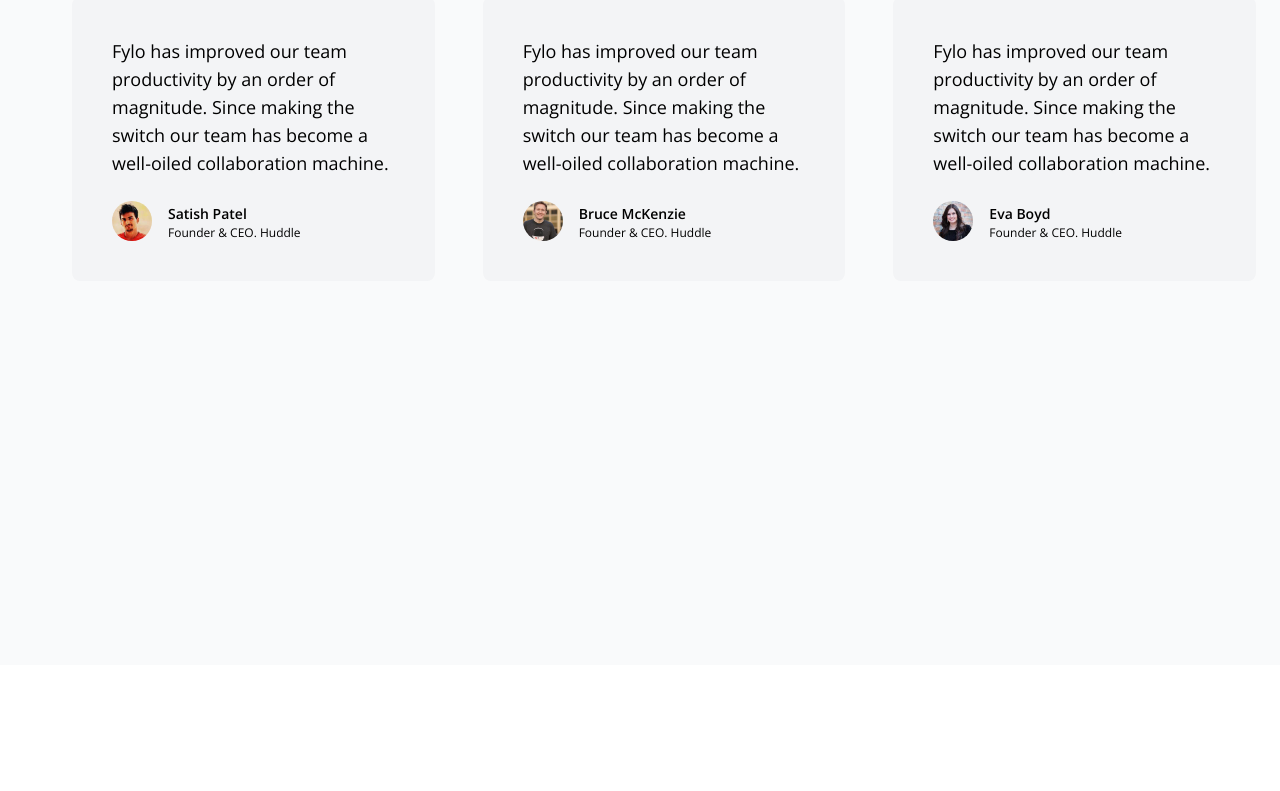
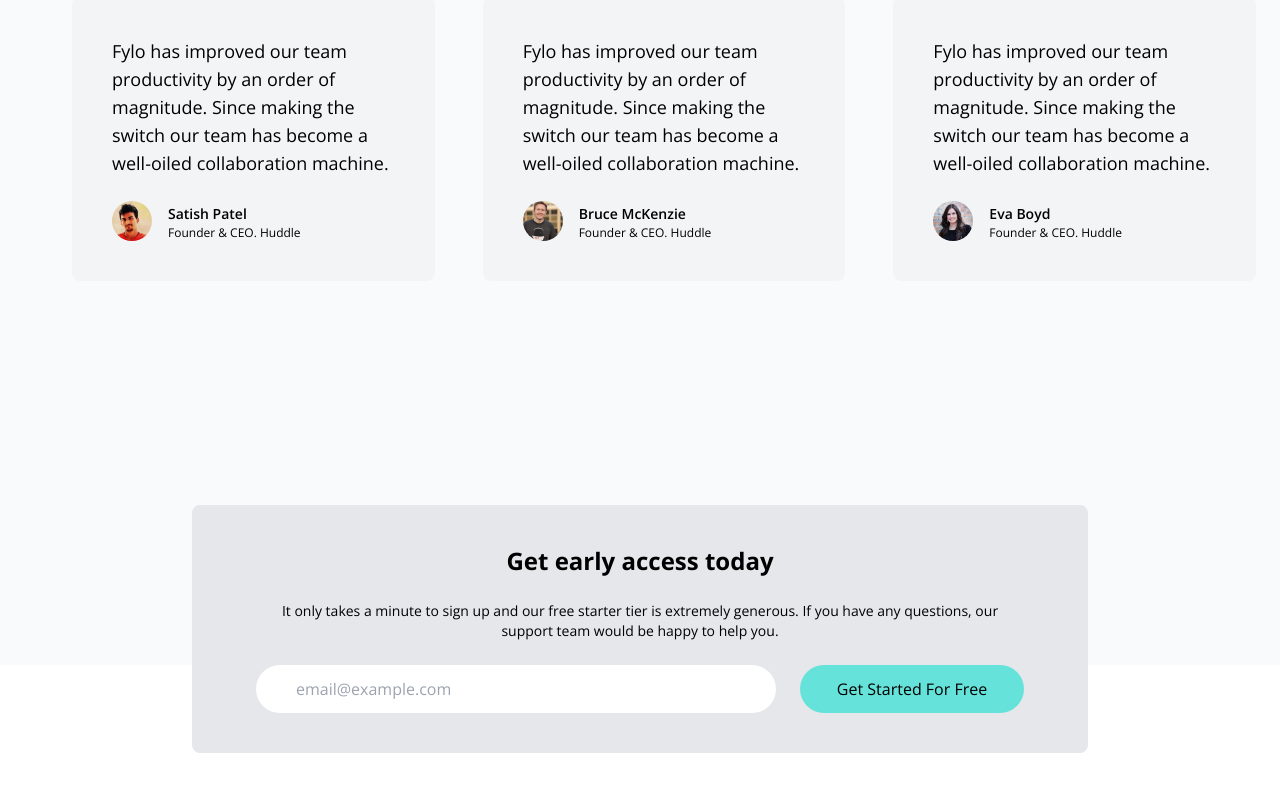
Before and after one commit to eddougla/Fylo, a React (Vite) app: page / in a window 1280 px wide. Shown: the part 2807-3598 px from the top of the page. Before the commit the page ends 3472 px from the top, so only its background shows below. Built offline with nearby package versions, Linux system fonts and the light colour scheme.

Commit message:
Added Newsletter Section

```diff
--- a/src/App.jsx
+++ b/src/App.jsx
@@ -11,6 +11,8 @@
 import Productive from "./components/Productive";
 import Testimonials from "./components/Testimonials";
 import TestimonialCard from "./components/TestimonialCard";
+import Newsletter from "./components/Newsletter";
+import NewsletterForm from "./components/NewsletterForm";
 
 import stayProductive from "./assets/images/illustration-stay-productive.png";
 import quotes from "./assets/images/bg-quotes.png";
@@ -96,6 +98,20 @@
           />
         ))}
       </Testimonials>
+      <Newsletter
+        id="early-access"
+        className="dark:bg-darkBlue2"
+        ariaLabel="early-access-heading"
+        heading="Get early access today"
+        description="It only takes a minute to sign up and our free starter tier is
+        extremely generous. If you have any questions, our support team would
+        be happy to help you."
+      >
+        <NewsletterForm
+          ctaText="Get Started For Free"
+          ariaLabel="Sign up form"
+        />
+      </Newsletter>
     </>
   );
 }
--- /dev/null
+++ b/src/components/Input.jsx
@@ -0,0 +1,11 @@
+function Input({ type, placeholder, ariaLabel, ...props }) {
+  return (
+    <input
+      type={type}
+      className="w-full px-10 py-3 rounded-full focus:outline-none"
+      placeholder={placeholder}
+      aria-label={ariaLabel}
+    />
+  );
+}
+export default Input;
--- /dev/null
+++ b/src/components/Newsletter.jsx
@@ -0,0 +1,25 @@
+function Newsletter({
+  id,
+  className = "",
+  ariaLabel,
+  heading,
+  description,
+  children,
+}) {
+  return (
+    <section
+      id={id}
+      className={`relative px-6 md:px-0 ${className}`}
+      aria-labelledby={ariaLabel}
+    >
+      <div className="relative -top-40 max-w-4xl mx-auto p-10 px-6 space-y-6 text-center rounded-lg bg-gray-200 dark:bg-darkBlue1 md:px-16">
+        <h2 id="early-access-heading" className="text-2xl font-bold">
+          {heading}
+        </h2>
+        <p className="text-sm">{description}</p>
+        {children}
+      </div>
+    </section>
+  );
+}
+export default Newsletter;
--- /dev/null
+++ b/src/components/NewsletterForm.jsx
@@ -0,0 +1,28 @@
+import Button from "./Button";
+import Input from "./Input";
+
+function NewsletterForm({ ctaText, ariaLabel }) {
+  return (
+    <form
+      className="flex flex-col items-start space-y-6 md:flex-row md:space-y-0 md:space-x-6"
+      aria-label={ariaLabel}
+    >
+      <div className="w-full md:flex-1">
+        <Input
+          type="text"
+          className="w-full px-10 py-3 rounded-full focus:outline-none"
+          placeholder="email@example.com"
+          ariaLabel="Email address"
+        />
+      </div>
+      <Button
+        type="submit"
+        className="w-full p-3 px-6 rounded-full bg-accentCyan md:w-56 hover:scale-95"
+        ariaLabel="Get started for free"
+      >
+        {ctaText}
+      </Button>
+    </form>
+  );
+}
+export default NewsletterForm;
```
